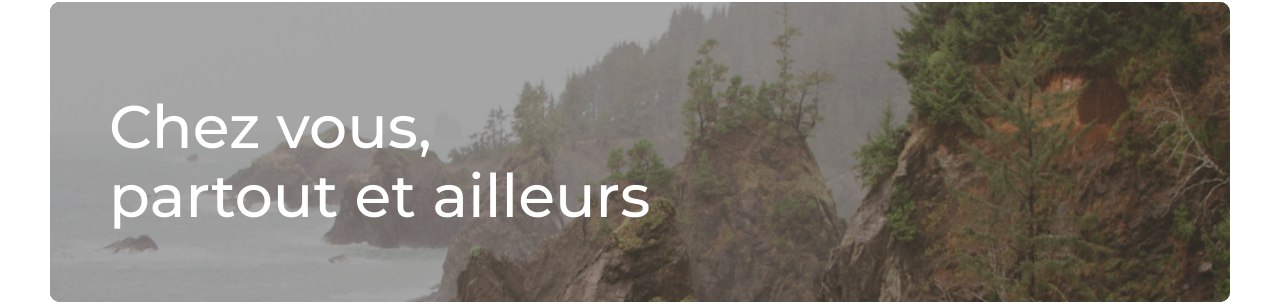
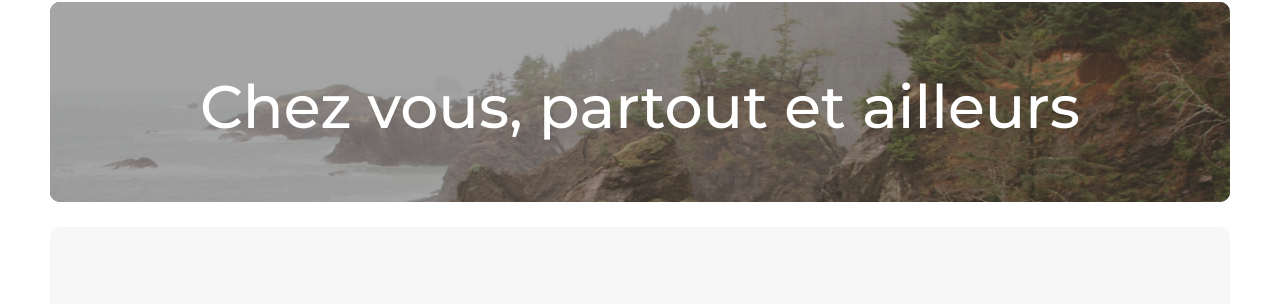
Before and after one commit to EryanGauvrit/Kasa_Location_Immobiliere, a React (Create React App) app: page / in a window 1280 px wide. Shown: the part 134-438 px from the top of the page. Built offline with nearby package versions, Linux system fonts and the light colour scheme; grey boxes are pictures that could not be loaded.

Commit message:
Style Error Page & other corrections

```diff
--- a/src/components/Banner/_banner.scss
+++ b/src/components/Banner/_banner.scss
@@ -9,11 +9,8 @@
     margin-top: 5px;
     margin-bottom: 25px;
     @media (max-width: $phoneScreenSize) {
-        height: 160px;
-    }
-    @media (min-width: $desktopScreenSize) {
         width: 100%;
-        height: 300px;
+        height: 223px;
     }
     & img {
         position: absolute;
@@ -33,14 +30,17 @@
     }
     & h1 {
         position: relative;
-        width: 75%;
-        top: 30%;
-        left: 5%;
-        font-size: 45px;
+        width: auto;
+        text-align: center;
+        top: 35%;
+        font-size: 40px;
         font-weight: 500;
         color: $colour-secondary;
         @media (max-width: $phoneScreenSize) {
             font-size: 30px;
+            width: 48%;
+            left: 5%;
+            text-align: start;
         }
         @media (min-width: $desktopScreenSize) {
             font-size: 60px;
--- a/src/components/Banner/index.jsx
+++ b/src/components/Banner/index.jsx
@@ -5,7 +5,7 @@ function Banner() {
     return (
         <div className="banner">
             <img src={bannerBg} alt="Bannière" />
-            <h1>Chez vous,<br /> partout et ailleurs</h1>
+            <h1>Chez vous, partout et ailleurs</h1>
         </div>
     );
 }
--- /dev/null
+++ b/src/components/Error/_error.scss
@@ -0,0 +1,38 @@
+.main-error {
+    color: $colour-primary;
+    text-align: center;
+    & h1 {
+        font-size: 96px;
+        margin-top: 202px;
+        @media (min-width: $phoneScreenSize) {
+            font-size: 288px;
+            margin-top: 217px;
+        }
+    }
+    & h2 {
+        font-size: 18px;
+        font-weight: 500;
+        width: 50%;
+        margin: auto;
+        @media (min-width: $phoneScreenSize) {
+            font-size: 36px;
+            width: auto;
+        }
+    }
+    & p {
+        margin-top: 133px;
+        margin-bottom: 235px;
+        @media (min-width: $phoneScreenSize) {
+            margin-top: 182px;
+            margin-bottom: 159px;
+        }
+        & a {
+            color: $colour-primary;
+            text-decoration: underline;
+            font-size: 14px;
+            @media (min-width: $phoneScreenSize) {
+                font-size: 18px;
+            }
+        }
+    }
+}
--- a/src/components/Error/index.jsx
+++ b/src/components/Error/index.jsx
@@ -2,7 +2,7 @@ import { Link } from "react-router-dom";
 
 function Error() {
     return (
-        <main>
+        <main className="main-error">
             <h1>404</h1>
             <h2>Oups! La page que vous demandez n'existe pas.</h2>
             <p><Link to="/">Retourner sur la page d'accueil</Link></p>
--- a/src/pages/About/_about.scss
+++ b/src/pages/About/_about.scss
@@ -25,8 +25,11 @@
 
 .about-main {
     width: 100%;
+    display: flex;
+    flex-direction: column;
     & .about-collapse {
-        margin: 30px 0;
+        margin: 15px auto;
+        width: 100%;
         max-width: 1023px;
         & .about-collapse-title {
             display: flex;
@@ -75,8 +78,6 @@
     & .about-collapse-text{
         visibility: hidden;
         opacity: 0;
-        height: 0;
-        width: 0;
     }
 
     & i {
--- a/src/style/main.scss
+++ b/src/style/main.scss
@@ -3,4 +3,5 @@
 @import "../components/Header/header";
 @import "../components/Banner/banner";
 @import "../components/Card/card";
+@import "../components/Error/error";
 @import "../pages/About/about";
```
